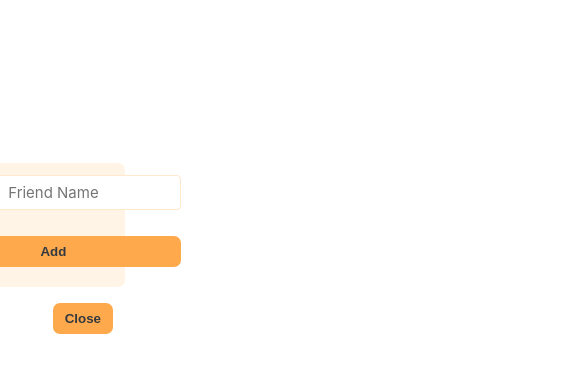
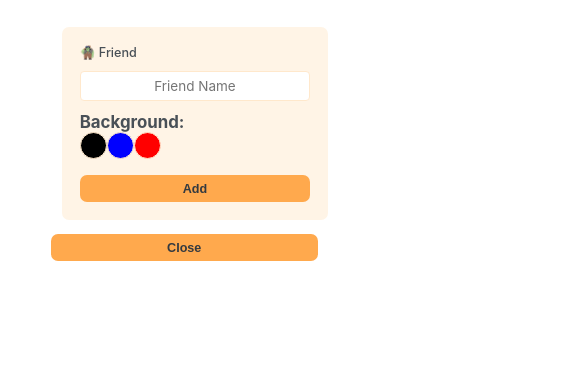
Before and after one commit to bukaro8/settleUp, a React (Create React App) app: page / in a window 390 px wide. Both pictures are taken after a click on the button "Add Friend". Shown: the top 372 px of the page, 585 px wide, since content can reach past the window. Built offline with nearby package versions, Linux system fonts and the light colour scheme.

Commit message:
styles updated

```diff
--- a/src/index.css
+++ b/src/index.css
@@ -3,12 +3,16 @@
   --color-light: #ffe8cc;
   --color-medium: #ffa94d;
   --color-dark: #ff922b;
+  --horizontal-padding: 2rem;
+  --vertical-padding: 1.5rem;
 }
+
 input[type=number]::-webkit-inner-spin-button,
 input[type=number]::-webkit-outer-spin-button {
   -webkit-appearance: none;
   margin: 0;
 }
+
 * {
   margin: 0;
   padding: 0;
@@ -28,6 +32,7 @@ body {
   align-items: center;
   justify-content: center;
 }
+
 .friend-actions {
   display: flex;
   gap: 8px;
@@ -49,6 +54,7 @@ body {
   background: #ff5252;
   transform: scale(1.1);
 }
+
 .app {
   min-height: 66vh;
   display: grid;
@@ -86,7 +92,6 @@ body {
   grid-template-columns: 4.8rem 1fr auto;
   align-items: center;
   column-gap: 1.6rem;
-
   padding: 1.2rem;
   border-radius: 7px;
   transition: 0.5s;
@@ -136,7 +141,6 @@ form {
   display: grid;
   align-items: center;
   gap: 1.2rem;
-
   background-color: var(--color-lightest);
   border-radius: 7px;
 }
@@ -146,6 +150,7 @@ form {
   margin-bottom: 1.6rem;
   padding: 1.2rem;
 }
+
 .form-split-bill {
   grid-template-columns: 1fr 12rem;
   padding: 3.2rem 4rem;
@@ -154,12 +159,6 @@ form {
 label {
   font-weight: 500;
 }
-/*
-label::first-letter {
-  display: inline-block;
-  margin-right: 4px;
-  font-size: 1.8rem;
-} */
 
 input,
 select {
@@ -191,6 +190,7 @@ form h2 {
   letter-spacing: -0.5px;
   margin-bottom: 1.6rem;
 }
+
 .button.delete-btn {
   background-color: #ff6b6b;
   color: white;
@@ -200,9 +200,154 @@ form h2 {
 .button.delete-btn:hover {
   background-color: #ff5252;
 }
+
 .avatar {
   width: 2em;
-  height:2em;
+  height: 2em;
   border-radius: 50%;
-  cursor:pointer;
+  cursor: pointer;
 }
+
+@media (max-width: 768px) {
+  html {
+    font-size: 56.25%;
+  }
+
+  body {
+    height: auto;
+    min-height: 100vh;
+    padding: var(--vertical-padding) var(--horizontal-padding);
+    align-items: flex-start;
+  }
+
+  .app {
+    width: 100%;
+    min-height: auto;
+    grid-template-columns: 1fr;
+    row-gap: 3rem;
+  }
+
+  .sidebar {
+    width: 100%;
+  }
+
+  .sidebar ul {
+    margin-bottom: 1.5rem;
+  }
+
+  .form-add-friend,
+  .form-split-bill {
+    grid-template-columns: 1fr;
+    padding: 2rem;
+  }
+
+  form .button,
+  form h2 {
+    grid-column: 1;
+  }
+
+  .form-split-bill {
+    padding: 2rem;
+  }
+
+  .friend-actions {
+    justify-content: flex-start;
+  }
+
+  .sidebar li {
+    grid-template-columns: 3.6rem 1fr auto;
+    padding: 1rem;
+    column-gap: 1rem;
+  }
+
+  @media (max-width: 400px) {
+    .friend-actions {
+      flex-direction: column;
+      gap: 4px;
+    }
+
+    .button {
+      width: 100%;
+    }
+
+    .delete-btn {
+      width: 100%;
+      border-radius: 4px;
+      height: auto;
+      padding: 0.4rem;
+    }
+  }
+}
+
+@media (min-width: 769px) and (max-width: 1024px) {
+  .app {
+    grid-template-columns: 28rem 36rem;
+    column-gap: 2rem;
+  }
+
+  .form-split-bill {
+    padding: 2rem 2.5rem;
+  }
+}
+
+@media (min-width: 1600px) {
+  html {
+    font-size: 75%;
+  }
+
+  .app {
+    grid-template-columns: 38rem 50rem;
+    column-gap: 6rem;
+  }
+}
+
+input,
+select {
+  width: 100%;
+  max-width: 100%;
+}
+
+.avatar {
+  width: 3.6rem;
+  height: 3.6rem;
+}
+
+@media (max-width: 768px) {
+  .avatar {
+    width: 3rem;
+    height: 3rem;
+  }
+}
+
+.button {
+  padding: 0.7rem 1rem;
+  font-size: 1.4rem;
+}
+
+@media (min-width: 1025px) {
+  .button {
+    padding: 0.8rem 1.2rem;
+    font-size: 1.5rem;
+  }
+}
+
+label {
+  font-size: 1.4rem;
+}
+
+@media (min-width: 768px) {
+  label {
+    font-size: 1.5rem;
+  }
+}
+
+form {
+  max-width: 100%;
+}
+
+@media (min-width: 1200px) {
+  .app {
+    max-width: 1200px;
+    margin: 0 auto;
+  }
+}
```
Also changed, not shown: src/App.jsx (+0 -49 lines).
